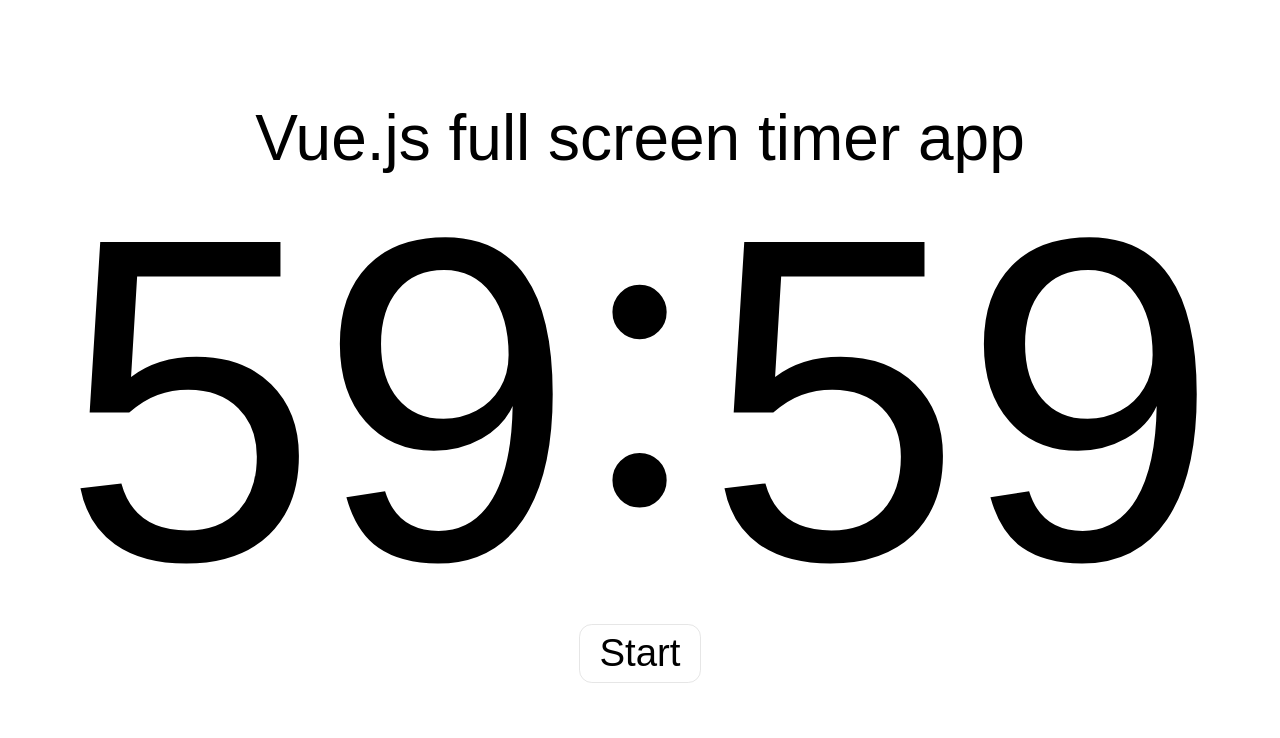
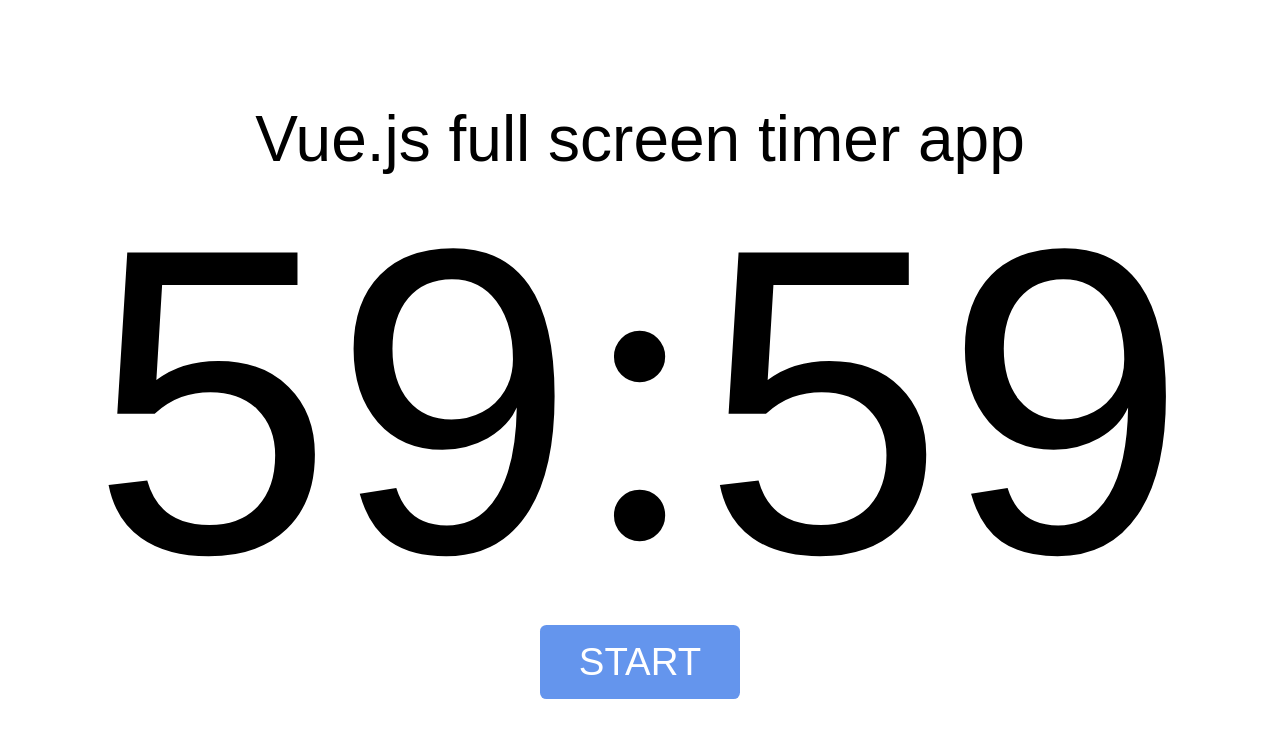
Before and after one commit to gregorkuznik/mtg-full-screen-timer, a Vue app: page / in a window 1280 px wide. Shown: the top 738 px of the page. Built offline with nearby package versions, Linux system fonts and the light colour scheme.

Commit message:
Minus sign, Button style change, Position changes
This commit adds minus sign when counter is reversed. Changes font size to fit the minus on screen. Changes button styles and position of some elements.

```diff
--- a/src/components/Main.vue
+++ b/src/components/Main.vue
@@ -10,6 +10,7 @@
         green: started && reversed
       }">
 
+      <span class="sign" v-if="started && reversed">-</span>
       <input class="input-timer minutes"
         :disabled="started"
         :value="minutes | padNumber"
@@ -22,7 +23,10 @@
 
     </div>
 
-    <div class="buttons-container">
+    <div class="buttons-container"
+      v-bind:class="{
+        hidden: started && !paused,
+      }">
       <button v-if="!started" v-on:click="startTimer">Start</button>
       <button v-if="started && !paused" v-on:click="pauseTimer">Pause</button>
       <button v-if="started && paused" v-on:click="resumeTimer">Resume</button>
@@ -137,7 +141,7 @@
     align-items: flex-end;
     flex-shrink: 0;
     width: 100%;
-    height: 6vw;
+    flex-grow: 1;
     margin: 0;
     z-index: 1;
   }
@@ -154,7 +158,7 @@
     justify-content: center;
     width: 100%;
     height: 35vw;
-    font-size: 36vw;
+    font-size: 34vw;
     cursor: default;
     color: black;
   }
@@ -166,22 +170,26 @@
   }
   .input-timer {
     font-size: inherit;
-    width: 40vw;
+    width: 38vw;
+    height: 30vw;
     border: none;
     background: transparent;
   }
   .input-timer:disabled {
     color: inherit;
   }
-  .input-timer.seconds {
+  /*.input-timer.seconds {
     text-align: left;
   }
   .input-timer.minutes {
     text-align: right;
+  }*/
+  .sign {
+    margin-top: -5vw;
+    user-select: none;
   }
   .separator {
-    margin-top: -50vw;
-    height: 0;
+    margin-top: -2vw;
     user-select: none;
   }
   .buttons-container {
@@ -189,17 +197,27 @@
     justify-content: center;
     align-items: flex-start;
     width: 100%;
-    height: 6vw;
-    flex-shrink: 0;
+    flex-grow: 1;
     z-index: 1;
+  }
+  .buttons-container.hidden > button {
+    opacity: 0;
+    pointer-events: none;
+  }
+  .buttons-container:hover > button {
+    opacity: 1;
+    pointer-events: all;
   }
   .buttons-container > button {
     font-size: 3vw;
-    padding: 0.5vw 1.5vw;
+    padding: 1.2vw 3vw;
     margin: 0 0.5vw 0 0.5vw;
-    border-radius: 1vw;
-    border: 0.1vw solid #e6e6e6;
-    background-color: transparent;
+    border-radius: 0.5vw;
+    border: none;
+    color: white;
+    background-color: cornflowerblue;
     cursor: pointer;
+    transition: opacity 0.2s ease-in-out;
+    text-transform: uppercase;
   }
 </style>
```
